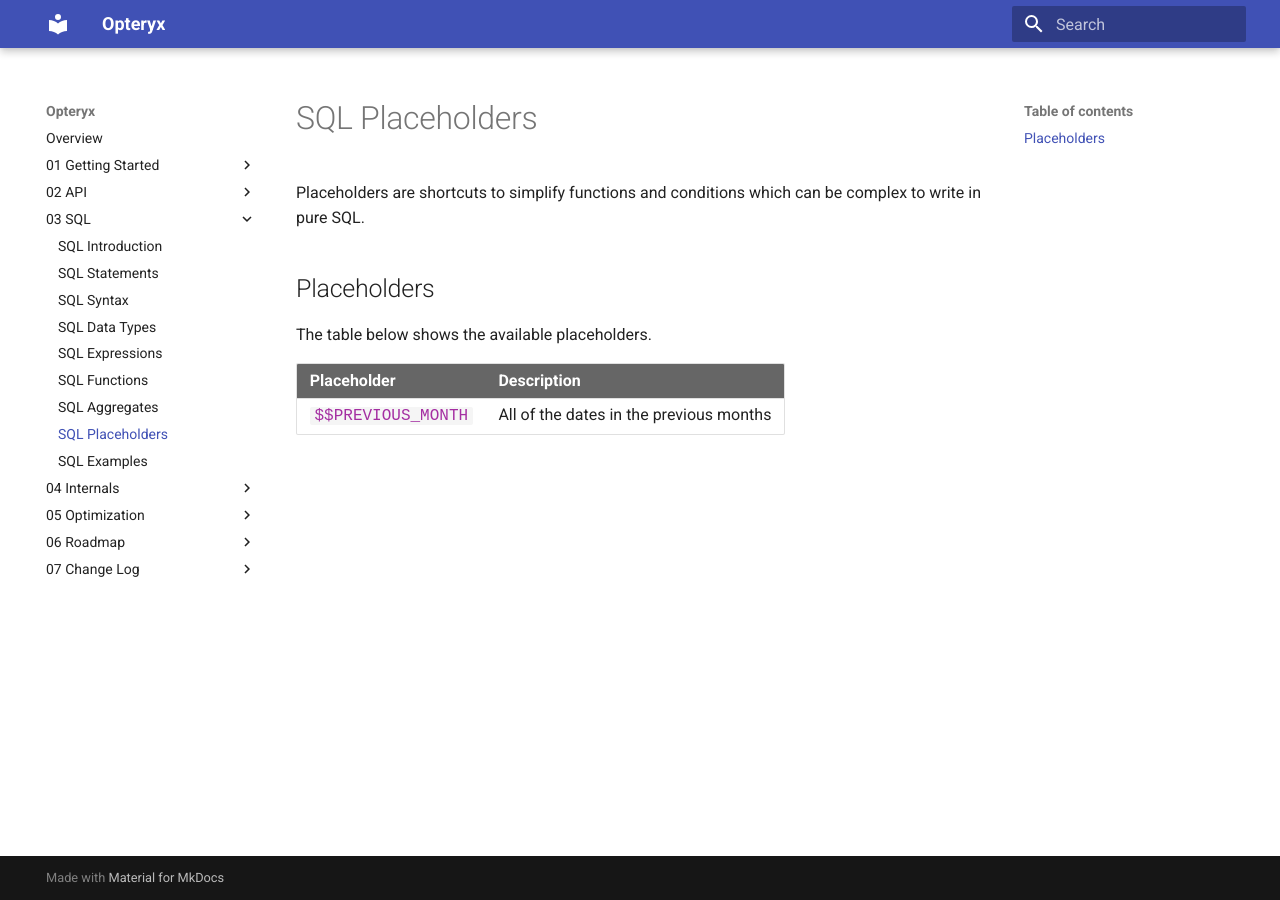
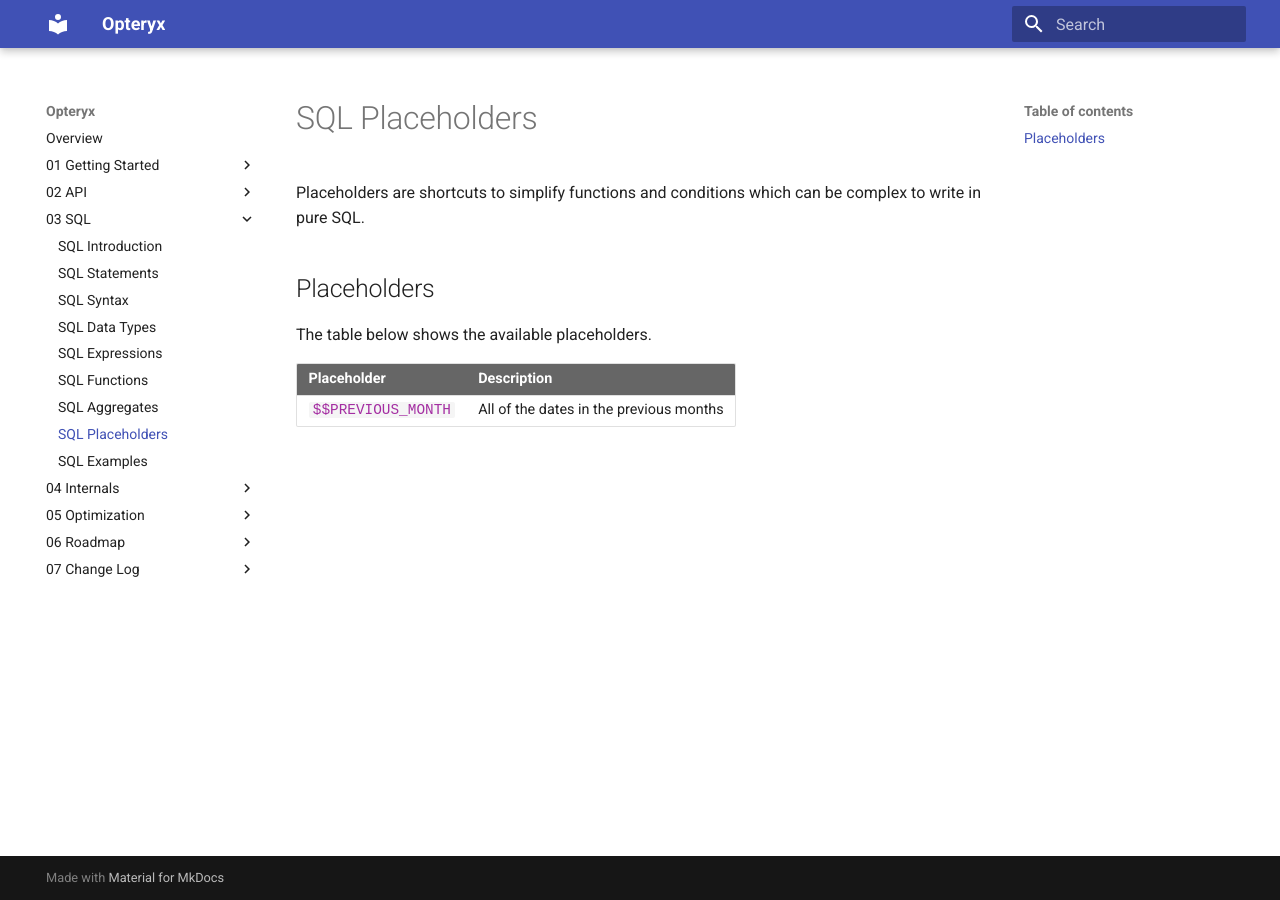
Before and after one commit to mabel-dev/opteryx, an MkDocs documentation site: the page built from docs/03 SQL/08 Placeholders.md, in a window 1280 px wide. Built offline with MkDocs 1.6.1 and Material for MkDocs 9.7.7, drawn with Linux system fonts in a browser that asks for light colours.

Commit message:
table size

```diff
--- a/docs/stylesheets/extra.css
+++ b/docs/stylesheets/extra.css
@@ -1,6 +1,6 @@
 table {
     width: 100% !important;
-    font-size: 1em !important;
+    font-size: 0.9em !important;
     line-height: 1.3em;
 }
 
```
